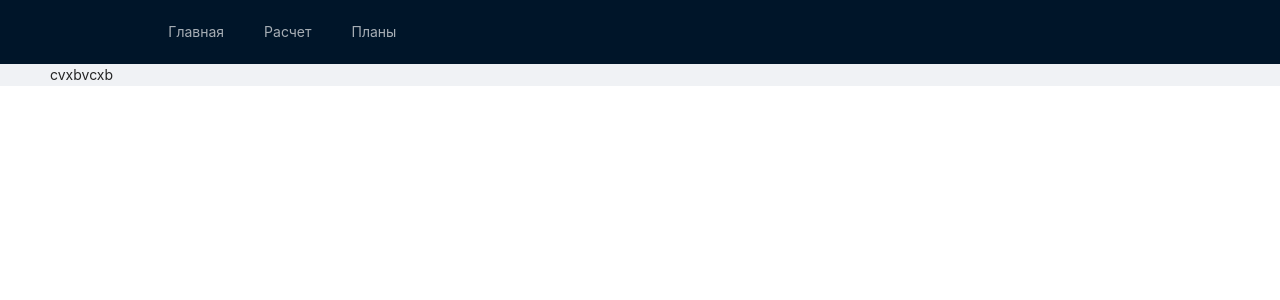
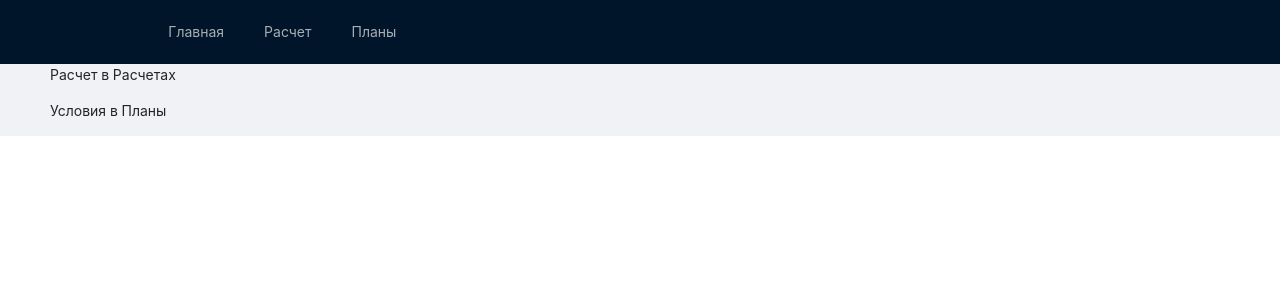
Before and after one commit to Solbon13/teqra, a React (Create React App) app: page / in a window 1280 px wide. Shown: the top 300 px of the page. Built offline with nearby package versions, Linux system fonts and the light colour scheme.

Commit message:
deploy clarification on commission

```diff
--- a/package.json
+++ b/package.json
@@ -2,7 +2,7 @@
   "name": "teqra",
   "version": "0.1.0",
   "private": true,
-  "homepage": "https://Solbon13.github.io/teqra",
+  "homepage": "https://Solbon13.github.io/teqra/",
   "dependencies": {
     "@testing-library/jest-dom": "^5.11.4",
     "@testing-library/react": "^11.1.0",
--- a/src/page/Main.js
+++ b/src/page/Main.js
@@ -3,7 +3,8 @@ import React from 'react'
 const Main = () => {
     return (
         <div>
-            cvxbvcxb
+            <p>Расчет в Расчетах</p>
+            <p>Условия в Планы</p>
         </div>
     )
 }
```
